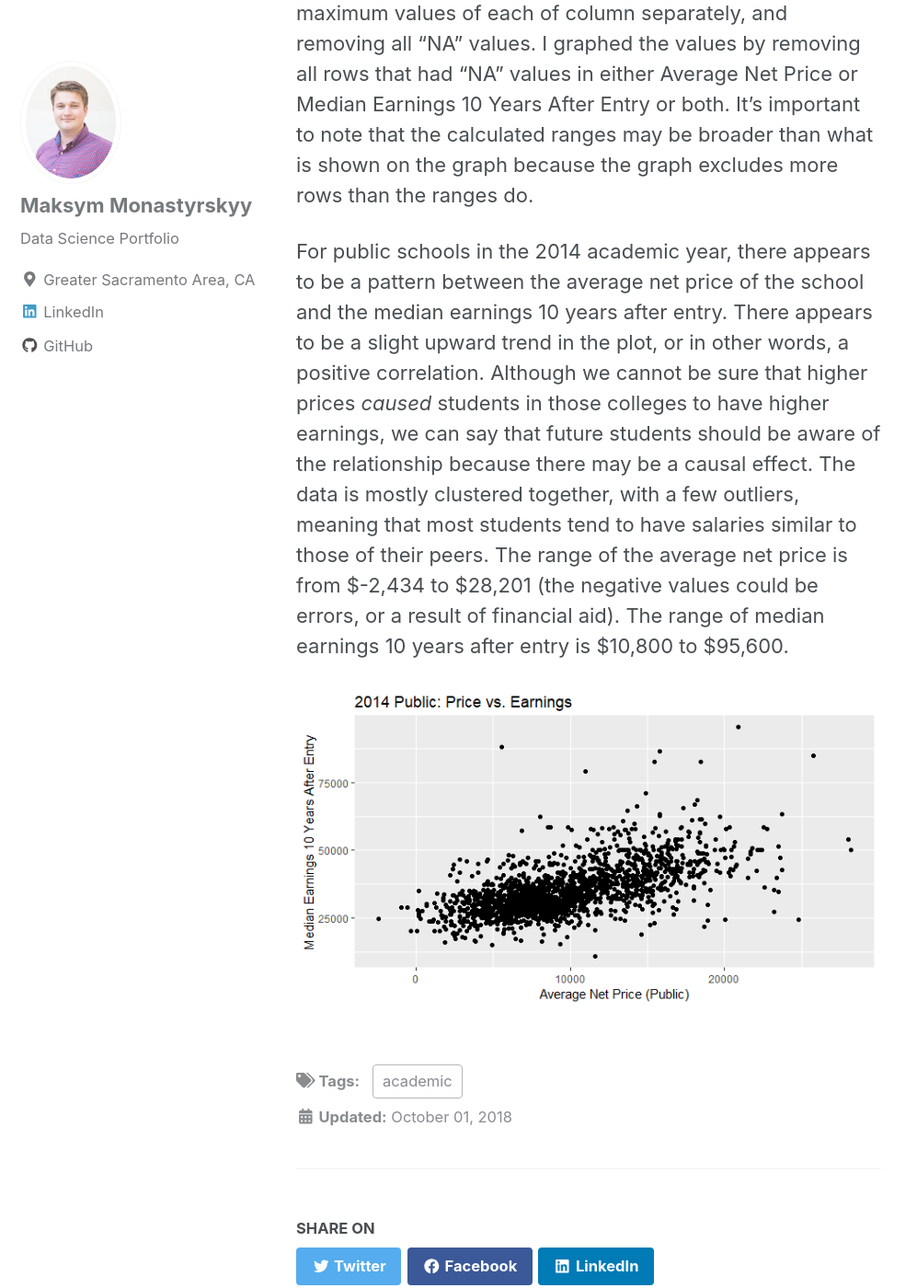
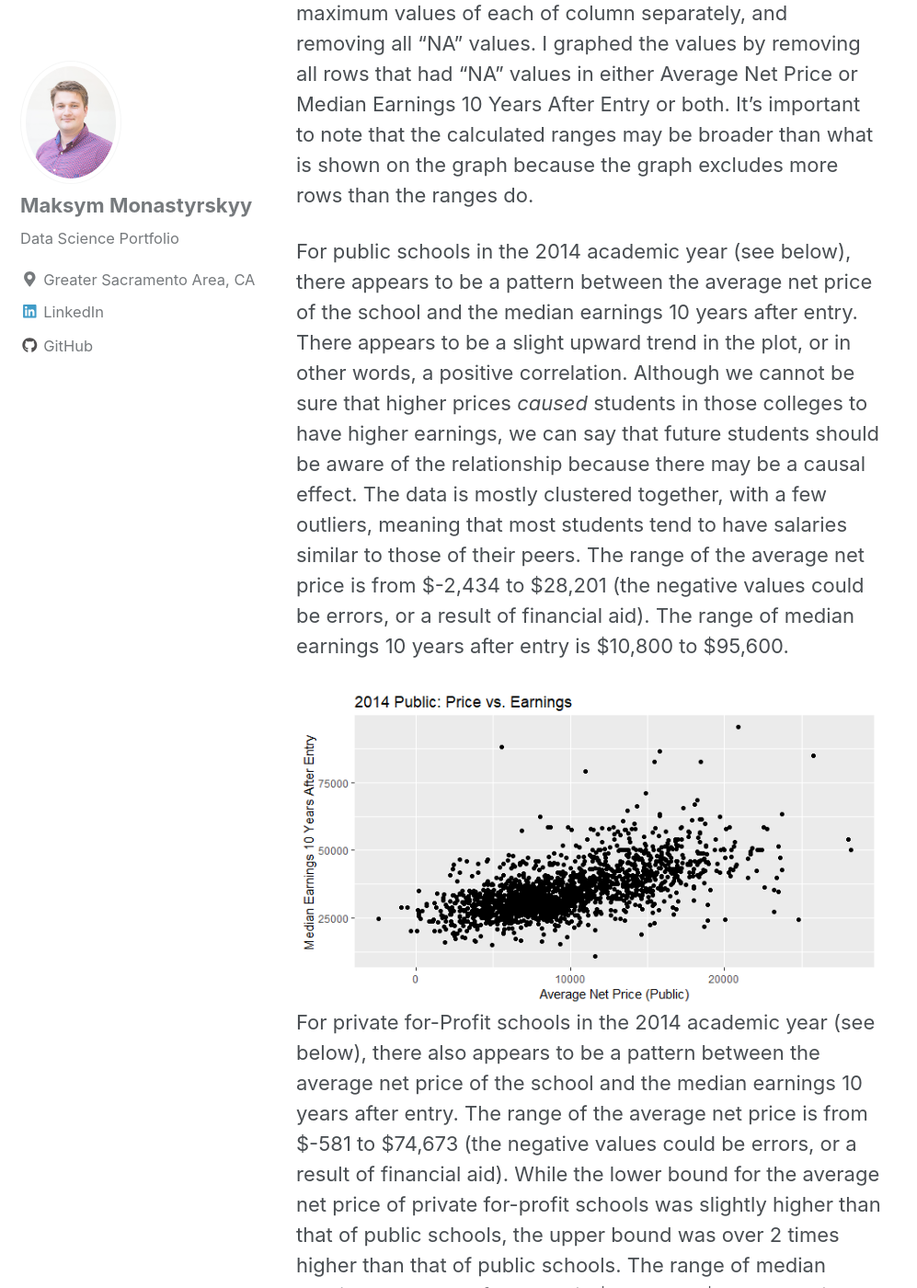
Before and after one commit to monastyrskyy/monastyrskyy.github.io, a Jekyll site: the page built from _posts/2018-10-01-collegescorecards.md, in a window 1280 px wide and 1400 px high, scrolled down 1986 px. Shown: the whole window at 92% size, without its empty margins (0-997 px from the left). Built offline with Jekyll 4.4.1, drawn with Linux system fonts in a browser that asks for light colours; cached includes are drawn as plain includes; nearby versions of some CDN libraries; some of the changed text lies outside the part shown.

Commit message:
second img, centered

```diff
--- a/_posts/2018-10-01-collegescorecards.md
+++ b/_posts/2018-10-01-collegescorecards.md
@@ -35,6 +35,12 @@
 
 I calculated both of these ranges by finding the minimum and maximum values of each of column separately, and removing all “NA” values. I graphed the values by removing all rows that had “NA” values in either Average Net Price or Median Earnings 10 Years After Entry or both. It’s important to note that the calculated ranges may be broader than what is shown on the graph because the graph excludes more rows than the ranges do.
 
-For public schools in the 2014 academic year, there appears to be a pattern between the average net price of the school and the median earnings 10 years after entry. There appears to be a slight upward trend in the plot, or in other words, a positive correlation. Although we cannot be sure that higher prices *caused* students in those colleges to have higher earnings, we can say that future students should be aware of the relationship because there may be a causal effect. The data is mostly clustered together, with a few outliers, meaning that most students tend to have salaries similar to those of their peers. The range of the average net price is from $-2,434 to $28,201 (the negative values could be errors, or a result of financial aid). The range of median earnings 10 years after entry is $10,800 to $95,600.
+For public schools in the 2014 academic year (see below), there appears to be a pattern between the average net price of the school and the median earnings 10 years after entry. There appears to be a slight upward trend in the plot, or in other words, a positive correlation. Although we cannot be sure that higher prices *caused* students in those colleges to have higher earnings, we can say that future students should be aware of the relationship because there may be a causal effect. The data is mostly clustered together, with a few outliers, meaning that most students tend to have salaries similar to those of their peers. The range of the average net price is from $-2,434 to $28,201 (the negative values could be errors, or a result of financial aid). The range of median earnings 10 years after entry is $10,800 to $95,600.
 
-<img src="{{ site.url }}{{ site.baseurl }}/images/1.college_scorecards/1.public_price_vs_earnings.png" alt="2014 Price vs Earnings">
+<div style="text-align:center"><img src="{{ site.url }}{{ site.baseurl }}/images/1.college_scorecards/1.public_price_vs_earnings.png" alt="2014 Public Price vs Earnings"></div>
+
+For private for-Profit schools in the 2014 academic year (see below), there also appears to be a pattern between the average net price of the school and the median earnings 10 years after entry. The range of the average net price is from $-581 to $74,673 (the negative values could be errors, or a result of
+financial aid). While the lower bound for the average net price of private for-profit schools was slightly higher than that of public schools, the upper bound was over 2 times higher than that of public schools. The
+range of median earnings 10 years after entry is $10,800 to $84,400. This range has the same lower bound as the range for public schools, but the upper bound is $11,200 less than that of public schools. The trend also appears to be upward, slightly more so than the pattern for public schools. Although we cannot be sure that higher prices caused students in those colleges to have higher earnings, we can say that future students should be aware of the relationship because there may be a causal effect. Just like for public schools, the data is mostly clustered together, with a few outliers, meaning that most students tend to have salaries similar to those of their peers.
+
+<div style="text-align:center"><img src="{{ site.url }}{{ site.baseurl }}/images/1.college_scorecards/2.private_price_vs_earnings.png" alt="2014 Private Price vs Earnings"></div>
```
Also changed, not shown: images/1.college_scorecards/2.private_price_vs_earnings.png (added).
